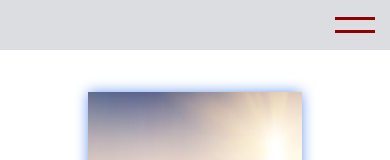
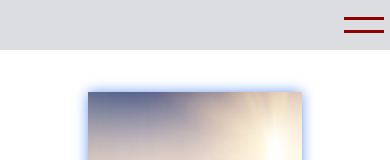
Before and after one commit to IlIAntonIlI/web-development, a Next.js app in the folder 4lab/: page / in a window 390 px wide. Shown: the top 160 px of the page. Built offline with nearby package versions, Linux system fonts and the light colour scheme.

Commit message:
Fixed burger on phones version

```diff
--- a/4lab/components/burgerMenu/burgerMenu.module.scss
+++ b/4lab/components/burgerMenu/burgerMenu.module.scss
@@ -1,13 +1,14 @@
 .burger-menu-container {
   display: flex;
+  height: 100%;
   justify-content: flex-end;
   padding: 5px;
-  padding-right: 15px;
-  width: 40vw;
+  padding-right: 1.5%;
+  width: 40%;
 
   section {
     background: var(--background-color-burger-menu);
-    height: calc(100vh - 50px);
+    height: calc(100% - 50px);
     padding: 50px 10px 0;
     position: absolute;
     right: 0;
@@ -16,6 +17,9 @@
     visibility: hidden;
     width: 0;
     z-index: 3;
+    @media (max-height:300px),(max-width:300px) {
+      height: calc(100% - 20px);
+    }
 
     div {
       align-items: center;
@@ -23,7 +27,7 @@
       color: var(--color-close-open-burger-menu-button);
       display: flex;
       font-size: 0;
-      height: 70px;
+      height: 20%;
       justify-content: center;
       transition: 0.5s ease-in;
       width: 100%;
@@ -41,7 +45,12 @@
   height: 40px;
   position: relative;
   width: 40px;
+
   z-index: 4;
+  @media (max-height:300px),(max-width:300px) {
+    height: 20px;
+    width: 20px;
+  }
 
   &::after {
     background: var(--color-close-open-burger-menu-button);
@@ -86,12 +95,18 @@
       bottom: 47.5%;
       transform: rotate(45deg);
       transition: 0.5s linear;
+      @media (max-height:300px),(max-width:300px) {
+        bottom: 42.5%;
+      }
     }
 
     &::before {
       top: 47.5%;
       transform: rotate(-45deg);
       transition: 0.5s linear;
+      @media (max-height:300px),(max-width:300px) {
+        top: 46%;
+      }
     }
   }
 
@@ -103,6 +118,7 @@
     div {
       cursor: pointer;
       font-size: 1.2vw;
+      height: 20%;
       transition: 0.5s linear;
     }
   }
--- a/4lab/styles/globals.scss
+++ b/4lab/styles/globals.scss
@@ -9,6 +9,10 @@
   --background-color-header: #dcdde1;
   margin: 0;
   padding: 0;
+}
+
+body{
+  height: 100vh;
 }
 
 header {
```
